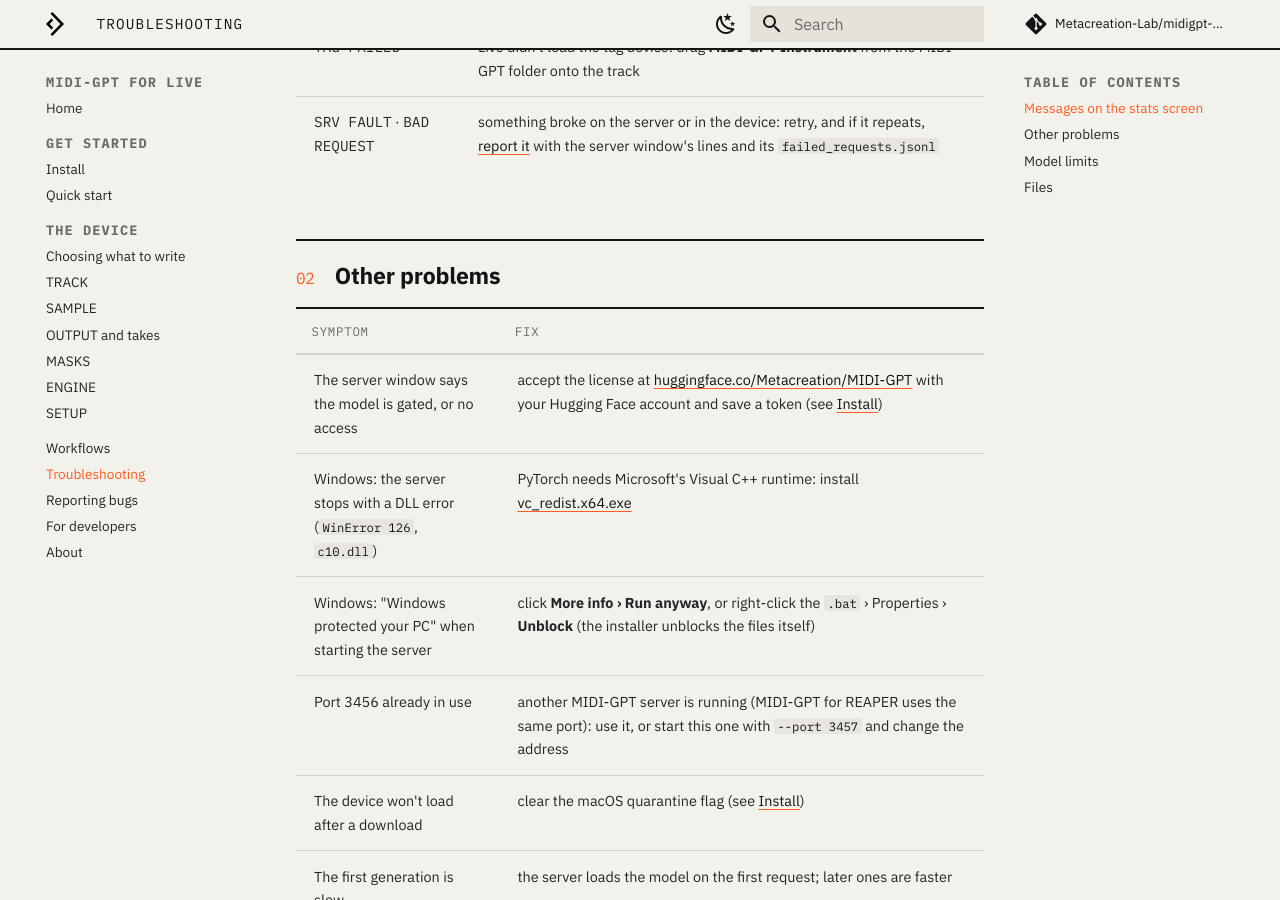
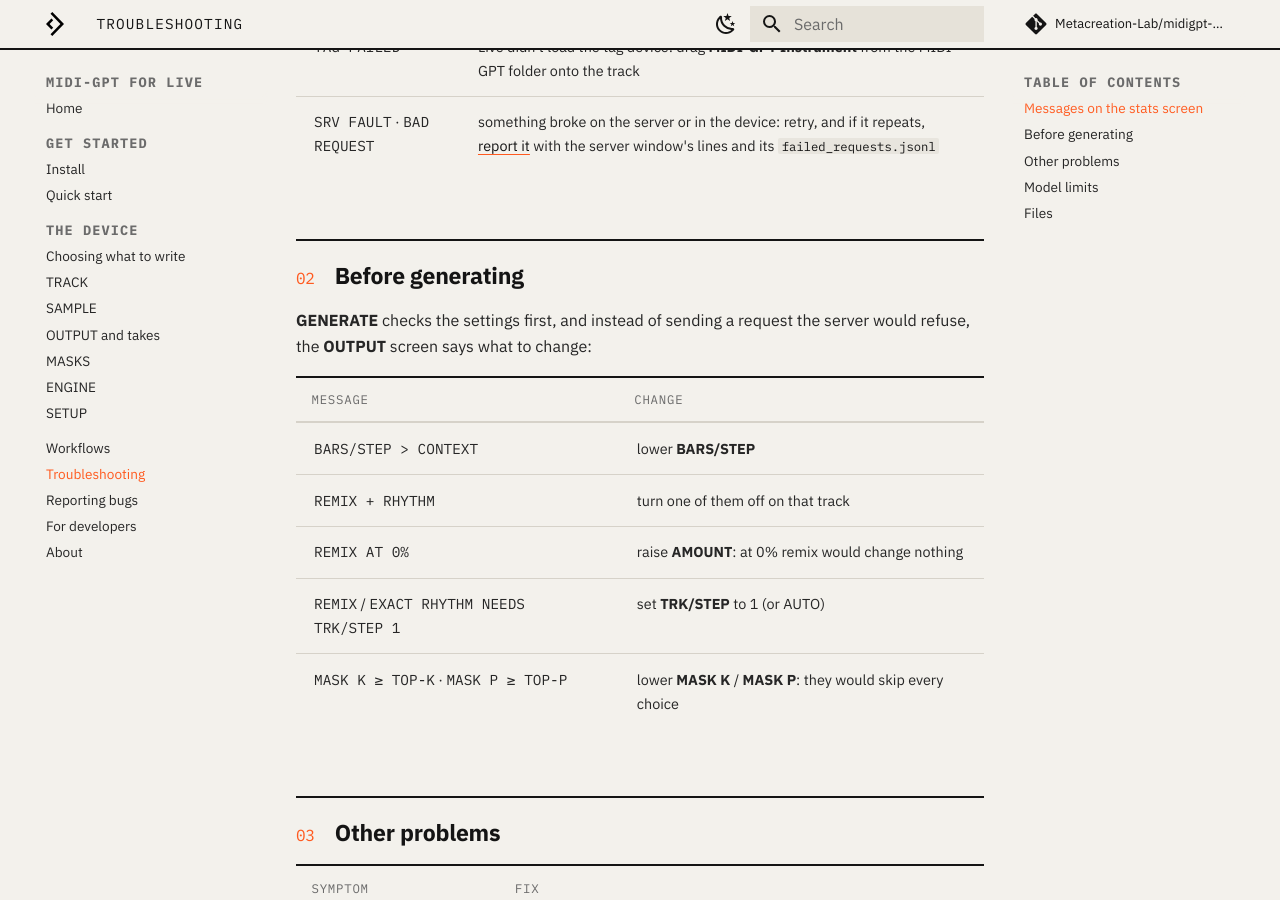
Before and after one commit to Metacreation-Lab/midigpt-LIVE, an MkDocs documentation site: the page built from docs/troubleshooting.md, in a window 1280 px wide and 900 px high, scrolled down 1093 px. Built offline with MkDocs 1.6.1 and Material for MkDocs 9.7.7, drawn with Linux system fonts in a browser that asks for light colours; comment, search, counter and statistics services are not loaded; some of the changed text lies outside the part shown.

Commit message:
Remix amount is the share of notes that change; limit and mask docs match the server
REMIX AMOUNT goes from 5% to 100% and is the share of the notes that change,
at least one; a set saved at 0% asks for a higher amount before generating.
POLY LIM, MASK P and MASK K are described as what they do, the limits as
winning over remix and exact rhythm, and Troubleshooting lists the messages
GENERATE shows before sending a request.

```diff
--- a/docs/troubleshooting.md
+++ b/docs/troubleshooting.md
@@ -20,6 +20,19 @@
 | **TAG FAILED** | Live didn't load the tag device: drag **MIDI-GPT Instrument** from the MIDI-GPT folder onto the track |
 | **SRV FAULT** · **BAD REQUEST** | something broke on the server or in the device: retry, and if it repeats, [report it](reporting-bugs.md) with the server window's lines and its `failed_requests.jsonl` |
 
+## Before generating
+
+**GENERATE** checks the settings first, and instead of sending a request the server would refuse, the **OUTPUT**
+screen says what to change:
+
+| Message | Change |
+|---|---|
+| **BARS/STEP > CONTEXT** | lower **BARS/STEP** |
+| **REMIX + RHYTHM** | turn one of them off on that track |
+| **REMIX AT 0%** | raise **AMOUNT**: at 0% remix would change nothing |
+| **REMIX** / **EXACT RHYTHM NEEDS TRK/STEP 1** | set **TRK/STEP** to 1 (or AUTO) |
+| **MASK K ≥ TOP-K** · **MASK P ≥ TOP-P** | lower **MASK K** / **MASK P**: they would skip every choice |
+
 ## Other problems
 
 | Symptom | Fix |
@@ -36,7 +49,8 @@
 
 - **DENSITY** only works on drum tracks; **POLY** and **LENGTH** only on melodic tracks.
 - **REGISTER** only applies with **SCALE** on.
-- **REMIX** replaces the rhythm settings on the same track.
+- **REMIX** replaces the rhythm settings on the same track. **POLY LIM** and **DENS LIM** win over it: a wider chord
+  or a fuller bar comes back with fewer notes.
 
 ## Files
 
```
Also changed, not shown: CHANGELOG.md (+5 -0 lines), CLAUDE.md (+1 -1 lines), README.md (+2 -2 lines), docs/guide/engine.md (+6 -3 lines), docs/guide/masks.md (+3 -2 lines), 1 other file.
